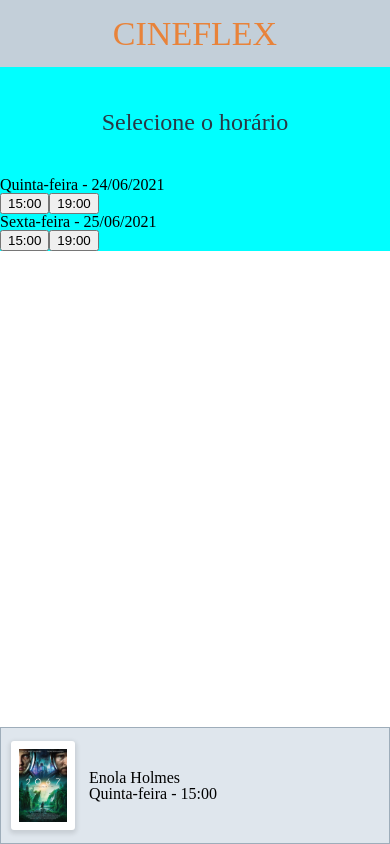
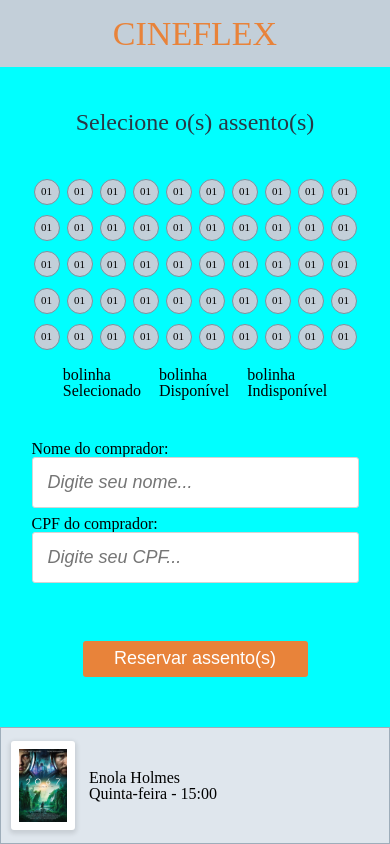
Before and after one commit to Josana-Kla/project8-cineflex, a JavaScript app: page / in a window 390 px wide. Built offline with nearby package versions, Linux system fonts and the light colour scheme.

Commit message:
feat: created component and style of seats movie

```diff
--- a/public/css/style.css
+++ b/public/css/style.css
@@ -43,6 +43,8 @@ body {
         background-color: aqua;
 
         margin-top: 67px;
+
+        overflow: scroll;
     }
 
     main h2 {
@@ -90,4 +92,84 @@ body {
         height: 89px;
     }
 
+    .seats-content {
+        flex-direction: column;
+        justify-content: flex-start;
+
+        height: calc(100vh - 67px - 110px - 117px);
+
+        overflow: scroll;
+    }
+
+    .seats-list {
+        width: 327px;
+        height: 203px;
+
+        flex-wrap: wrap;
+        gap: 7px;
+
+        margin-bottom: 15px;
+    }
+
+    .seats-list div {
+        background-color: #C3CFD9;
+        border: 1px solid #808F9D;
+        border-radius: 50%;
+
+
+        width: 26px;
+        height: 26px;
+    }
+
+    .seats-list div p {
+        color: #000000;
+        font-size: 11px;
+        letter-spacing: 4%;
+    }
+
+    .subtitles {
+        gap: 18px;
+
+        margin-bottom: 42px;
+    }
+
+    .user-datas {
+        margin-bottom: 50px;
+    }
+
+    .user-datas div {
+        width: 327px;
+
+        margin-bottom: 8px;
+    }
+
+    .user-datas div input {
+        border-radius: 3px;
+        border: 1px solid #D4D4D4;
+
+        color: #AFAFAF;
+        font-size: 18px;
+        font-style: italic;
+
+        width: 100%;
+        height: 51px;
+
+        padding-left: 15px;
+    }
+
+    .seats-content > button {
+        background-color: #E8833A;
+        border-radius: 3px;
+        border: none;
+
+        width: 225px;
+        height: 42px;
+
+        color: #FFFFFF;
+        font-size: 18px;
+        letter-spacing: 4%;
+        text-align: center;
+
+        margin-bottom: 50px;
+    }
 }
--- a/src/App.js
+++ b/src/App.js
@@ -1,5 +1,6 @@
 import Header from "./components/header/Header";
 import DateAndHour from "./pages/DateHourMovie";
+import SeatsMovie from "./pages/SeatsMovie";
 import Movies from "./pages/Movies";
 
 export default function App() {
@@ -8,7 +9,8 @@ export default function App() {
             <Header />
 
            {/*  <Movies /> */}
-            <DateAndHour />
+            {/* <DateAndHour /> */}
+            <SeatsMovie />
         </>
     )
 }
--- /dev/null
+++ b/src/pages/SeatsMovie.js
@@ -0,0 +1,195 @@
+import Footer from "../components/footer/Footer";
+
+export default function SeatsMovie() {
+    return (
+        <>
+            <main>
+                <h2 className="flex-center">Selecione o(s) assento(s)</h2>
+                <div className="seats-content flex-center">
+                    <div className="seats-list flex-center">
+                        <div className="flex-center">
+                            <p>01</p>
+                        </div>
+                        <div className="flex-center">
+                            <p>01</p>
+                        </div>
+                        <div className="flex-center">
+                            <p>01</p>
+                        </div>
+                        <div className="flex-center">
+                            <p>01</p>
+                        </div>
+                        <div className="flex-center">
+                            <p>01</p>
+                        </div>
+                        <div className="flex-center">
+                            <p>01</p>
+                        </div>
+                        <div className="flex-center">
+                            <p>01</p>
+                        </div>
+                        <div className="flex-center">
+                            <p>01</p>
+                        </div>
+                        <div className="flex-center">
+                            <p>01</p>
+                        </div>
+                        <div className="flex-center">
+                            <p>01</p>
+                        </div>
+                        <div className="flex-center">
+                            <p>01</p>
+                        </div>
+                        <div className="flex-center">
+                            <p>01</p>
+                        </div>
+                        <div className="flex-center">
+                            <p>01</p>
+                        </div>
+                        <div className="flex-center">
+                            <p>01</p>
+                        </div>
+                        <div className="flex-center">
+                            <p>01</p>
+                        </div>
+                        <div className="flex-center">
+                            <p>01</p>
+                        </div>
+                        <div className="flex-center">
+                            <p>01</p>
+                        </div>
+                        <div className="flex-center">
+                            <p>01</p>
+                        </div>
+                        <div className="flex-center">
+                            <p>01</p>
+                        </div>
+                        <div className="flex-center">
+                            <p>01</p>
+                        </div>
+                        <div className="flex-center">
+                            <p>01</p>
+                        </div>
+                        <div className="flex-center">
+                            <p>01</p>
+                        </div>
+                        <div className="flex-center">
+                            <p>01</p>
+                        </div>
+                        <div className="flex-center">
+                            <p>01</p>
+                        </div>
+                        <div className="flex-center">
+                            <p>01</p>
+                        </div>
+                        <div className="flex-center">
+                            <p>01</p>
+                        </div>
+                        <div className="flex-center">
+                            <p>01</p>
+                        </div>
+                        <div className="flex-center">
+                            <p>01</p>
+                        </div>
+                        <div className="flex-center">
+                            <p>01</p>
+                        </div>
+                        <div className="flex-center">
+                            <p>01</p>
+                        </div>
+                        <div className="flex-center">
+                            <p>01</p>
+                        </div>
+                        <div className="flex-center">
+                            <p>01</p>
+                        </div>
+                        <div className="flex-center">
+                            <p>01</p>
+                        </div>
+                        <div className="flex-center">
+                            <p>01</p>
+                        </div>
+                        <div className="flex-center">
+                            <p>01</p>
+                        </div>
+                        <div className="flex-center">
+                            <p>01</p>
+                        </div>
+                        <div className="flex-center">
+                            <p>01</p>
+                        </div>
+                        <div className="flex-center">
+                            <p>01</p>
+                        </div>
+                        <div className="flex-center">
+                            <p>01</p>
+                        </div>
+                        <div className="flex-center">
+                            <p>01</p>
+                        </div>
+                        <div className="flex-center">
+                            <p>01</p>
+                        </div>
+                        <div className="flex-center">
+                            <p>01</p>
+                        </div>
+                        <div className="flex-center">
+                            <p>01</p>
+                        </div>
+                        <div className="flex-center">
+                            <p>01</p>
+                        </div>
+                        <div className="flex-center">
+                            <p>01</p>
+                        </div>
+                        <div className="flex-center">
+                            <p>01</p>
+                        </div>
+                        <div className="flex-center">
+                            <p>01</p>
+                        </div>
+                        <div className="flex-center">
+                            <p>01</p>
+                        </div>
+                        <div className="flex-center">
+                            <p>01</p>
+                        </div>
+                        <div className="flex-center">
+                            <p>01</p>
+                        </div>
+                    </div>
+
+                    <div className="subtitles flex-center">
+                        <div>
+                            <div>bolinha</div>
+                            <p>Selecionado</p>
+                        </div>
+                        <div>
+                            <div>bolinha</div>
+                            <p>Disponível</p>
+                        </div>
+                        <div>
+                            <div>bolinha</div>
+                            <p>Indisponível</p>
+                        </div>
+                    </div>
+
+                    <div className="user-datas">
+                        <div>
+                            <h4>Nome do comprador:</h4>
+                            <input placeholder="Digite seu nome..." />
+                        </div>
+                        <div>
+                            <h4>CPF do comprador:</h4>
+                            <input placeholder="Digite seu CPF..." />
+                        </div>
+                    </div>
+
+                    <button>Reservar assento(s)</button>
+                </div>
+            </main>
+
+            <Footer />
+        </>
+    )
+}
```
